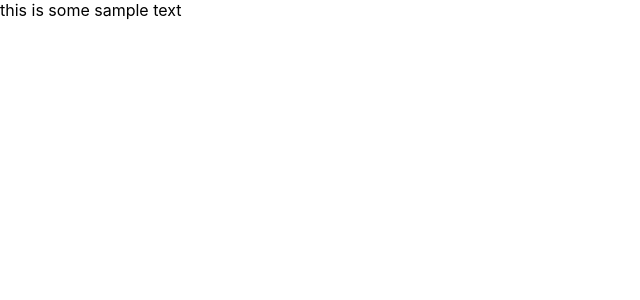
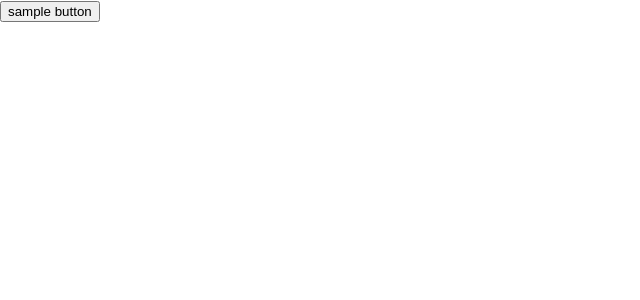
Before and after one commit to surya-prakash-susarla/surya-prakash-susarla.github.io, a React (Create React App) app: page / in a window 1280 px wide. Shown: the top 300 px of the page, without its empty margins (0-640 px from the left). Built offline with nearby package versions, Linux system fonts and the light colour scheme.

Commit message:
react bootstrap added

```diff
--- a/package.json
+++ b/package.json
@@ -10,7 +10,9 @@
     "@types/node": "^16.11.48",
     "@types/react": "^18.0.17",
     "@types/react-dom": "^18.0.6",
+    "bootstrap": "^5.2.0",
     "react": "^18.2.0",
+    "react-bootstrap": "^2.5.0",
     "react-dom": "^18.2.0",
     "react-scripts": "5.0.1",
     "typescript": "^4.7.4",
--- a/src/root/main.tsx
+++ b/src/root/main.tsx
@@ -1,9 +1,18 @@
 import React from "react";
+import { Button } from "react-bootstrap";
 
 class MainComponent extends React.Component {
 
   public render(): JSX.Element {
-    return <div> this is some sample text </div>
+    return (
+      <React.Fragment>
+        {this.getMainSection()}
+      </React.Fragment>
+    );
+  }
+
+  public getMainSection = (): JSX.Element => {
+    return <Button>sample button</Button>
   }
 }
 
```
Also changed, not shown: 8 other files (tests, documents, lock files or other folders).
